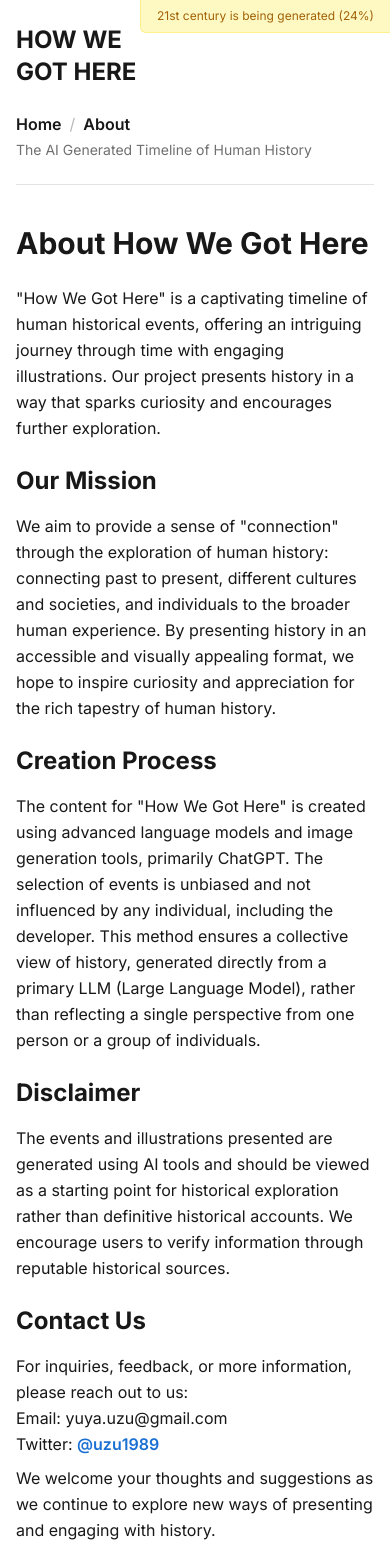
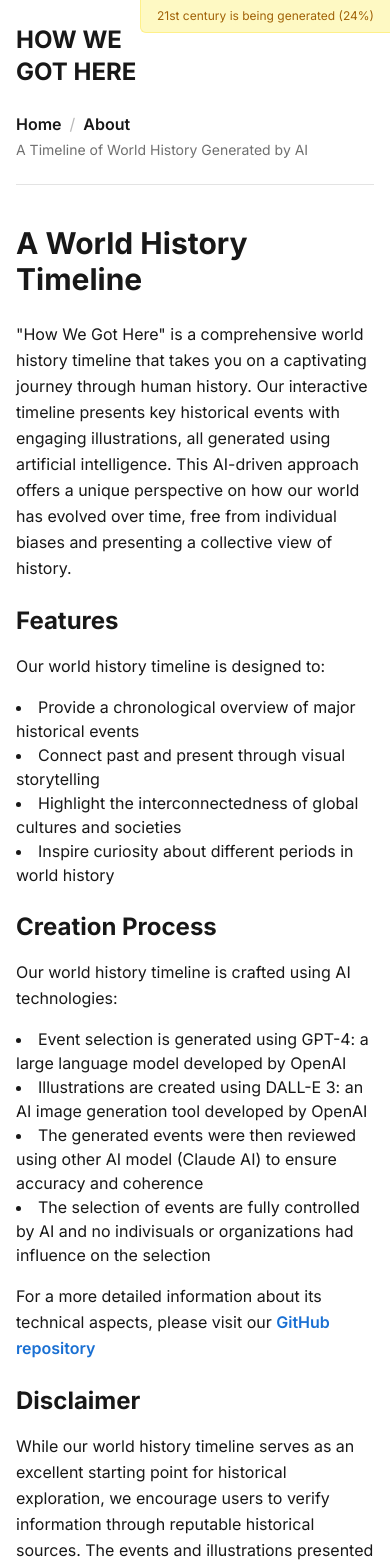
Before and after one commit to uzura89/how-we-got-here, a Next.js app: page /about in a window 390 px wide. Shown: the top 1568 px of the page. Built offline with nearby package versions, Linux system fonts and the light colour scheme.

Commit message:
add disclaimer modal

```diff
--- a/src/components/common/Header.tsx
+++ b/src/components/common/Header.tsx
@@ -21,7 +21,7 @@ export default function Header({}) {
         </nav>
         <p className="text-sm">
           <span className="text-foreLight">
-            The AI Generated Timeline of Human History
+            A Timeline of World History Generated by AI
           </span>
         </p>
       </div>
--- /dev/null
+++ b/src/components/common/Modal.tsx
@@ -0,0 +1,42 @@
+import { useEffect } from "react";
+
+interface Props {
+  visible: boolean;
+  closeModal: () => void;
+  children: React.ReactNode;
+}
+
+export default function Modal({ visible, children, closeModal }: Props) {
+  const handleClickBackground = (e: React.MouseEvent) => {
+    e.stopPropagation();
+    closeModal();
+  };
+
+  useEffect(() => {
+    if (visible) {
+      // disable scrolling on document
+      document.body.style.overflow = "hidden";
+    } else {
+      // enable scrolling on document
+      document.body.style.overflow = "auto";
+    }
+  }, [visible]);
+
+  return (
+    <div
+      className={`fixed top-0 left-0 w-full h-full bg-black bg-opacity-50 flex items-center justify-start md:justify-center z-50
+    transition-all duration-300 ease-in-out
+      ${
+        visible
+          ? "opacity-100 pointer-events-auto"
+          : "opacity-0 pointer-events-none"
+      }`}
+      onClick={handleClickBackground}
+    >
+      {/* Scroller */}
+      <div className="py-8 px-2 overflow-y-scroll h-[100vh] w-full flex justify-center items-start md:items-center">
+        {children}
+      </div>
+    </div>
+  );
+}
--- a/src/components/top/DetailModal.tsx
+++ b/src/components/top/DetailModal.tsx
@@ -2,6 +2,7 @@ import React, { useEffect } from "react";
 import Image from "next/image";
 
 import { HiOutlineExternalLink } from "react-icons/hi";
+import Modal from "../common/Modal";
 
 interface ModalProps {
   visible: boolean;
@@ -12,7 +13,7 @@ interface ModalProps {
   closeModal: () => void;
 }
 
-const Modal: React.FC<ModalProps> = ({
+const DetailModal: React.FC<ModalProps> = ({
   visible,
   title,
   description,
@@ -20,11 +21,6 @@ const Modal: React.FC<ModalProps> = ({
   link,
   closeModal,
 }) => {
-  const handleClickBackground = (e: React.MouseEvent) => {
-    e.stopPropagation();
-    closeModal();
-  };
-
   const handleClickWindow = (e: React.MouseEvent) => {
     e.stopPropagation();
     if (window.getSelection()?.toString()) return;
@@ -36,29 +32,8 @@ const Modal: React.FC<ModalProps> = ({
     window.open(link, "_blank");
   };
 
-  useEffect(() => {
-    if (visible) {
-      // disable scrolling on document
-      document.body.style.overflow = "hidden";
-    } else {
-      // enable scrolling on document
-      document.body.style.overflow = "auto";
-    }
-  }, [visible]);
-
   return (
-    <div
-      className={`fixed top-0 left-0 w-full h-full bg-black bg-opacity-50 flex items-center justify-start md:justify-center z-50
-      transition-all duration-300 ease-in-out
-        ${
-          visible
-            ? "opacity-100 pointer-events-auto"
-            : "opacity-0 pointer-events-none"
-        }`}
-      onClick={handleClickBackground}
-    >
-      {/* Scroller */}
-      <div className="py-8 px-2 overflow-y-scroll h-[100vh] w-full flex justify-center items-start md:items-center">
+    <Modal visible={visible} closeModal={closeModal}>
       {/* Card */}
       <div
         className={`bg-card rounded-3xl shadow-lg overflow-hidden max-w-md md:max-w-4xl p-5 transition-all duration-1000 ease-out ${
@@ -103,9 +78,8 @@ const Modal: React.FC<ModalProps> = ({
           </div>
         </div>
       </div>
-      </div>
-    </div>
+    </Modal>
   );
 };
 
-export default Modal;
+export default DetailModal;
--- /dev/null
+++ b/src/components/top/DisclaimerModal.tsx
@@ -0,0 +1,35 @@
+import React from "react";
+
+import Modal from "../common/Modal";
+import Ahref from "../common/buttons/Ahref";
+
+interface ModalProps {
+  visible: boolean;
+  closeModal: () => void;
+}
+
+const DisclaimerModal: React.FC<ModalProps> = ({ visible, closeModal }) => {
+  return (
+    <Modal visible={visible} closeModal={closeModal}>
+      <div
+        className={`
+      bg-card rounded-3xl shadow-lg overflow-hidden
+      max-w-md md:max-w-md p-7
+      transition-all duration-1000 ease-out
+      ${visible ? "translate-y-0" : "translate-y-10"}
+    `}
+      >
+        <h2 className="font-bold text-3xl mb-4">Disclaimer</h2>
+        <p className="text-lg leading-relaxed">
+          <strong>All content is AI-generated</strong> and may not be as
+          reliable as verified historical sources. For accuracy, please verify
+          information by checking the linked Wikipedia page or other reputable
+          sources. To learn more about our content generation process, visit our{" "}
+          <Ahref href="/about">About</Ahref> page.
+        </p>
+      </div>
+    </Modal>
+  );
+};
+
+export default DisclaimerModal;
--- a/src/pages/about.tsx
+++ b/src/pages/about.tsx
@@ -5,58 +5,78 @@ export default function About() {
   return (
     <div className="border-t border-border pt-4 pb-7">
       <Article>
-        <H1>About How We Got Here</H1>
+        <H1>A World History Timeline</H1>
         <P>
-          "How We Got Here" is a captivating timeline of human historical
-          events, offering an intriguing journey through time with engaging
-          illustrations. Our project presents history in a way that sparks
-          curiosity and encourages further exploration.
+          "How We Got Here" is a comprehensive world history timeline that takes
+          you on a captivating journey through human history. Our interactive
+          timeline presents key historical events with engaging illustrations,
+          all generated using artificial intelligence. This AI-driven approach
+          offers a unique perspective on how our world has evolved over time,
+          free from individual biases and presenting a collective view of
+          history.
         </P>
 
-        <H2>Our Mission</H2>
-        <P>
-          We aim to provide a sense of "connection" through the exploration of
-          human history: connecting past to present, different cultures and
-          societies, and individuals to the broader human experience. By
-          presenting history in an accessible and visually appealing format, we
-          hope to inspire curiosity and appreciation for the rich tapestry of
-          human history.
-        </P>
+        <H2>Features</H2>
+        <P>Our world history timeline is designed to:</P>
+        <Ul>
+          <Li>Provide a chronological overview of major historical events</Li>
+          <Li>Connect past and present through visual storytelling</Li>
+          <Li>
+            Highlight the interconnectedness of global cultures and societies
+          </Li>
+          <Li>Inspire curiosity about different periods in world history</Li>
+        </Ul>
 
         <H2>Creation Process</H2>
+        <P>Our world history timeline is crafted using AI technologies:</P>
+        <Ul>
+          <Li>
+            Event selection is generated using GPT-4: a large language model
+            developed by OpenAI
+          </Li>
+          <Li>
+            Illustrations are created using DALL-E 3: an AI image generation
+            tool developed by OpenAI
+          </Li>
+          <Li>
+            The generated events were then reviewed using other AI model (Claude
+            AI) to ensure accuracy and coherence
+          </Li>
+          <Li>
+            The selection of events are fully controlled by AI and no
+            indivisuals or organizations had influence on the selection
+          </Li>
+        </Ul>
+
         <P>
-          The content for "How We Got Here" is created using advanced language
-          models and image generation tools, primarily ChatGPT. The selection of
-          events is unbiased and not influenced by any individual, including the
-          developer. This method ensures a collective view of history, generated
-          directly from a primary LLM (Large Language Model), rather than
-          reflecting a single perspective from one person or a group of
-          individuals.
+          For a more detailed information about its technical aspects, please
+          visit our{" "}
+          <Ahref href="https://github.com/uzura89/how-we-got-here" blank>
+            GitHub repository
+          </Ahref>
         </P>
 
         <H2>Disclaimer</H2>
         <P>
-          The events and illustrations presented are generated using AI tools
-          and should be viewed as a starting point for historical exploration
-          rather than definitive historical accounts. We encourage users to
-          verify information through reputable historical sources.
+          While our world history timeline serves as an excellent starting point
+          for historical exploration, we encourage users to verify information
+          through reputable historical sources. The events and illustrations
+          presented are AI-generated and should not be considered definitive
+          historical accounts.
         </P>
 
         <H2>Contact Us</H2>
         <P>
-          For inquiries, feedback, or more information, please reach out to us:{" "}
+          We value your feedback on our world history timeline. Get in touch
+          with us:
           <br />
-          Email: yuya.uzu@gmail.com <br />
+          Email: yuya.uzu@gmail.com
+          <br />
           Twitter:{" "}
           <Ahref href="https://twitter.com/uzu1989" blank>
             @uzu1989
           </Ahref>
         </P>
-
-        <P>
-          We welcome your thoughts and suggestions as we continue to explore new
-          ways of presenting and engaging with history.
-        </P>
       </Article>
     </div>
   );
--- a/src/pages/index.tsx
+++ b/src/pages/index.tsx
@@ -4,9 +4,23 @@ import { getImagePath, getTimelineData } from "@/utils/dataUtils";
 import Timeline from "@/components/top/Timeline";
 import DetailModal from "@/components/top/DetailModal";
 import useModalStore from "@/store/modalStore";
+import DisclaimerModal from "@/components/top/DisclaimerModal";
+import { useEffect, useState } from "react";
 
 export default function Home({ timelineData }: { timelineData: TimelineType }) {
   const modalStore = useModalStore();
+  // local states
+  const [isModalOpen, setIsModalOpen] = useState(false);
+
+  const onCloseModal = () => {
+    setIsModalOpen(false);
+  };
+
+  useEffect(() => {
+    setTimeout(() => {
+      setIsModalOpen(true);
+    }, 2000);
+  }, [null]);
 
   return (
     <div className="">
@@ -20,6 +34,7 @@ export default function Home({ timelineData }: { timelineData: TimelineType }) {
         link={modalStore.selectedEvent.link}
         closeModal={() => modalStore.setIsModalOpen(false)}
       />
+      <DisclaimerModal visible={isModalOpen} closeModal={onCloseModal} />
     </div>
   );
 }
```
Lines whose indentation alone changed are shown as unchanged.
